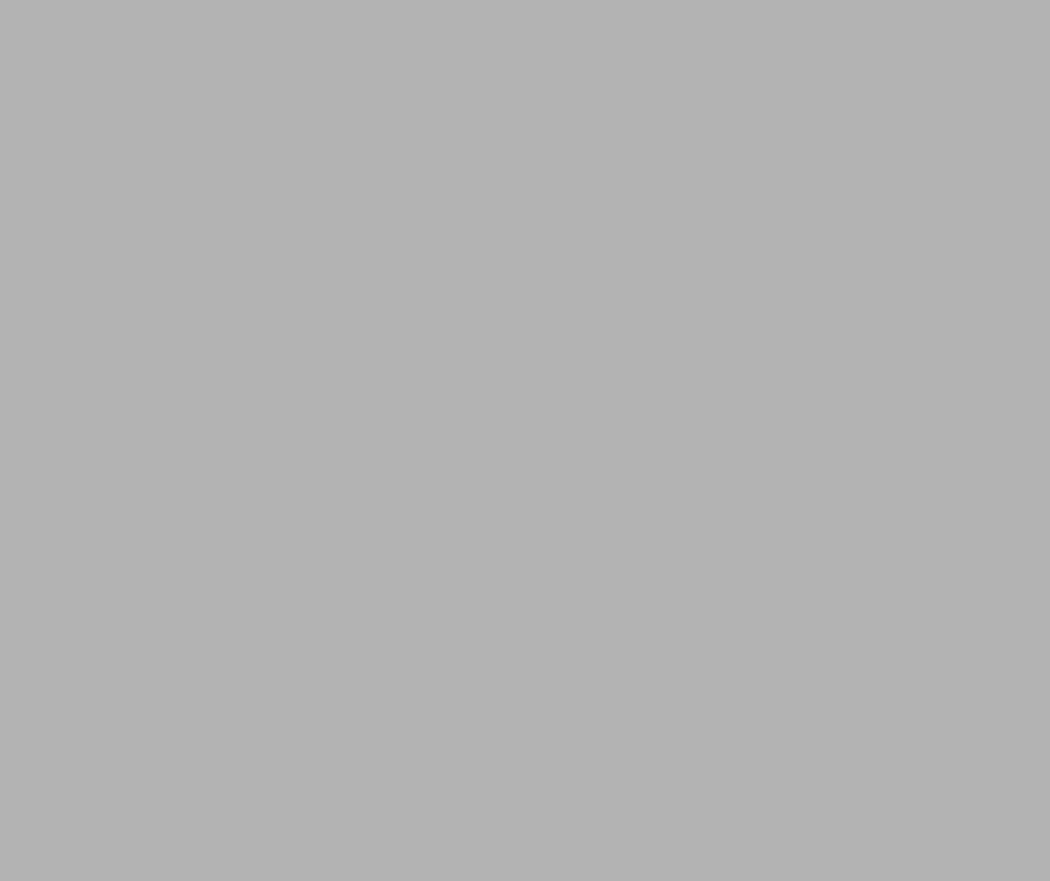
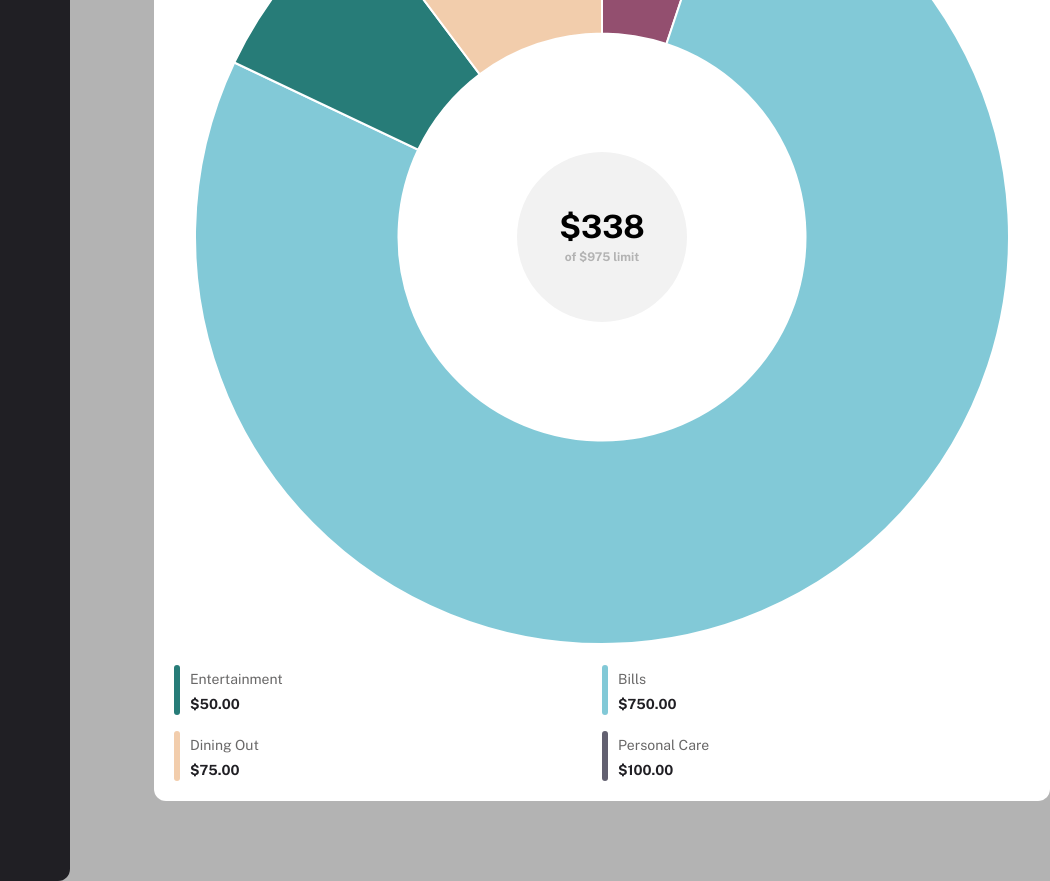
Before and after one commit to Arteque/financeapp, a Next.js app: page / in a window 1280 px wide. Shown: the part 1140-2021 px from the top of the page, without its empty margins (230-1280 px from the left). Before the commit the page ends 935 px from the top, so only its background shows below. Built offline with nearby package versions, Linux system fonts and the light colour scheme.

Commit message:
Chartjs Setup Doughnut

```diff
--- a/app/globals.css
+++ b/app/globals.css
@@ -415,6 +415,49 @@ button {
   opacity: 0.2;
 }
 
+.content-box__chart {
+  position: relative;
+}
+
+.content-box__innercircle {
+  position: absolute;
+  top: 50%;
+  left: 50%;
+  -webkit-transform: translate(-50%, -50%);
+          transform: translate(-50%, -50%);
+  background: #fff;
+  border-radius: 50%;
+  mix-blend-mode: soft-light;
+  width: 205px;
+  aspect-ratio: 1;
+}
+
+.content-box__innercircle-daten {
+  position: absolute;
+  top: 50%;
+  left: 50%;
+  -webkit-transform: translate(-50%, -50%);
+          transform: translate(-50%, -50%);
+  text-align: center;
+  aspect-ratio: 1;
+  width: 170px;
+  display: -webkit-box;
+  display: -ms-flexbox;
+  display: flex;
+  -webkit-box-align: center;
+      -ms-flex-align: center;
+          align-items: center;
+  -webkit-box-pack: center;
+      -ms-flex-pack: center;
+          justify-content: center;
+  -webkit-box-orient: horizontal;
+  -webkit-box-direction: normal;
+      -ms-flex-flow: row wrap;
+          flex-flow: row wrap;
+  background-color: var(--light-200);
+  border-radius: 50%;
+}
+
 .main-header {
   -webkit-padding-before: 0.5em;
           padding-block-start: 0.5em;
--- a/app/globals.scss
+++ b/app/globals.scss
@@ -171,7 +171,35 @@ button{
 
     }
 }
-
+.content-box__chart {
+    position: relative;
+}
+.content-box__innercircle {
+    position: absolute;
+    top: 50%;
+    left: 50%;
+    transform: translate(-50%, -50%);
+    background: #fff;
+    border-radius: 50%;
+    mix-blend-mode: soft-light;
+    width: 205px;
+    aspect-ratio: 1;
+}
+.content-box__innercircle-daten {
+    position: absolute;
+    top: 50%;
+    left: 50%;
+    transform: translate(-50%, -50%);
+    text-align: center;
+    aspect-ratio: 1;
+    width: 170px;
+    display: flex;
+    align-items: center;
+    justify-content: center;
+    flex-flow: row wrap;
+    background-color: var(--light-200);
+    border-radius: 50%;
+}
 .main-header{
     padding-block-start: 0.5em;
     padding-inline: 1em;
--- a/app/layout.jsx
+++ b/app/layout.jsx
@@ -1,3 +1,4 @@
+
 import "@/app/globals.css";
 import Header from "@/components/header/Header"
 // import Footer from "@/components/Footer"
--- a/app/page.jsx
+++ b/app/page.jsx
@@ -1,7 +1,11 @@
+
 import Link from "next/link";
 import Image from "next/image";
 import emma from "@/public/images/avatars/emma-richardson.jpg"
+import Circle from "@/components/charts/circle";
 const Home = ()  => {
+
+
   return (
     <>
       <div className="container">
@@ -143,6 +147,119 @@ const Home = ()  => {
             </div>
           </div>
         </section>
+        <section className="section">
+          <div className="content-box">
+            {/* Box Header */}
+            <div className="content-box__header">
+                <h3 className="content-box__title text__md">Budgets</h3>
+                <Link href="#">
+                  <span className="text text__sm">
+                    See Details
+                  </span>
+                  <span className="icon">
+                    <svg width="5" height="10" viewBox="0 0 5 10" fill="none" xmlns="http://www.w3.org/2000/svg">
+                      <path d="M0.765312 0.984686L4.51531 4.73469C4.55018 4.76951 4.57784 4.81087 4.59671 4.8564C4.61558 4.90192 4.62529 4.95072 4.62529 5C4.62529 5.04928 4.61558 5.09808 4.59671 5.1436C4.57784 5.18913 4.55018 5.23048 4.51531 5.26531L0.765313 9.01531C0.712867 9.06782 0.646022 9.10358 0.57324 9.11807C0.500458 9.13257 0.425012 9.12514 0.356454 9.09673C0.287895 9.06833 0.229307 9.02022 0.188105 8.95849C0.146903 8.89677 0.124942 8.82421 0.125 8.75L0.125 1.25C0.124941 1.17579 0.146903 1.10323 0.188105 1.04151C0.229306 0.979783 0.287895 0.931674 0.356453 0.903266C0.425012 0.874858 0.500458 0.867432 0.57324 0.881926C0.646022 0.89642 0.712867 0.932182 0.765312 0.984686Z" fill="#696868"/>
+                    </svg>
+                  </span>
+                </Link>
+            </div>
+            {/* Box Header */}
+            <div className="content-box content-box__chart">
+                    <div className="content-box__innercircle"></div>
+                      <div className="content-box__innercircle-daten">
+                        <strong>
+                          <span className="sign text__lg text__bold">$</span>
+                          <span className="text text__lg text__bold">338</span> <br/>
+                          <span className="text-dark-300 text__xs">of $975 limit</span>
+                        </strong>
+                      </div>
+                    <Circle
+                      options={{
+                        // rotation: -Math.PI / 4,
+                        // circumference: Math.PI,
+                        cutoutPercentage: 400,
+                        plugins:{
+
+                          legend:{
+                            display:false
+                          }
+                        }
+                      }}
+                      data={
+                        {
+                          tooltips: {enabled: false},
+                          labels:[
+                            "Entertainment",
+                            "Bills",
+                            "Dining Out",
+                            "Personal Care"
+                          ],
+
+                          datasets:[{
+                            label:"Budgets",
+                            data:[50,750,75,100],
+                            backgroundColor:[
+                              "rgb(147, 79, 111)",
+                              "rgb(130, 201, 215)",
+                              "rgb(39, 124, 120)",
+                              "rgb(242, 205, 172)"
+                            ],
+                            borderJoinStyle:[
+                              "#fff",
+                              "#000",
+                              "#eee",
+                              "#555",
+                            ]
+                          }]
+                        }
+                      }
+                    />
+
+            </div>
+            <div className="content-box--grid">
+            {/* Box with Line at the left side the classname text-... change the color of the line */}
+              <div className="content-box content-box--line-left text-second-green">
+                  <h5 className="text__sm  text-dark-200">Entertainment</h5>
+                  <div className="content-box__data text-dark-100">
+                    <p className="text__sm text__bold">
+                      $50.00
+                    </p>
+                  </div>
+              </div>
+            {/* Box with Line at the left side the classname text-... change the color of the line */}
+            {/* Box with Line at the left side the classname text-... change the color of the line */}
+              <div className="content-box content-box--line-left text-second-cyan">
+                  <h5 className="text__sm  text-dark-200">Bills</h5>
+                  <div className="content-box__data text-dark-100">
+                    <p className="text__sm text__bold">
+                      $750.00
+                    </p>
+                  </div>
+              </div>
+            {/* Box with Line at the left side the classname text-... change the color of the line */}
+             {/* Box with Line at the left side the classname text-... change the color of the line */}
+             <div className="content-box content-box--line-left text-second-yellow">
+                  <h5 className="text__sm  text-dark-200">Dining Out</h5>
+                  <div className="content-box__data text-dark-100">
+                    <p className="text__sm text__bold">
+                      $75.00
+                    </p>
+                  </div>
+              </div>
+            {/* Box with Line at the left side the classname text-... change the color of the line */}
+            {/* Box with Line at the left side the classname text-... change the color of the line */}
+            <div className="content-box content-box--line-left text-second-navy">
+                  <h5 className="text__sm  text-dark-200">Personal Care</h5>
+                  <div className="content-box__data text-dark-100">
+                    <p className="text__sm text__bold">
+                      $100.00
+                    </p>
+                  </div>
+              </div>
+            {/* Box with Line at the left side the classname text-... change the color of the line */}
+          </div>
+          </div>
+        </section>
       </div>
       {/* container end */}
     </>
--- /dev/null
+++ b/components/charts/circle.jsx
@@ -0,0 +1,23 @@
+'use client'
+import { Doughnut } from "react-chartjs-2";
+import {
+    Chart as ChartJS,
+    ArcElement,
+    Tooltip,
+    Legend
+} from "chart.js";
+
+ChartJS.register(
+    ArcElement,
+    Tooltip,
+    Legend
+)
+
+const Circle = ({options, data}) => {
+
+    return (
+        <Doughnut options={options} data={data} />
+    );
+};
+
+export default Circle;
--- a/package.json
+++ b/package.json
@@ -9,8 +9,10 @@
     "lint": "next lint"
   },
   "dependencies": {
+    "chart.js": "^4.4.4",
+    "next": "14.2.15",
     "react": "^18",
-    "react-dom": "^18",
-    "next": "14.2.15"
+    "react-chartjs-2": "^5.2.0",
+    "react-dom": "^18"
   }
 }
```
Also changed, not shown: 2 other files (tests, documents, lock files or other folders).
